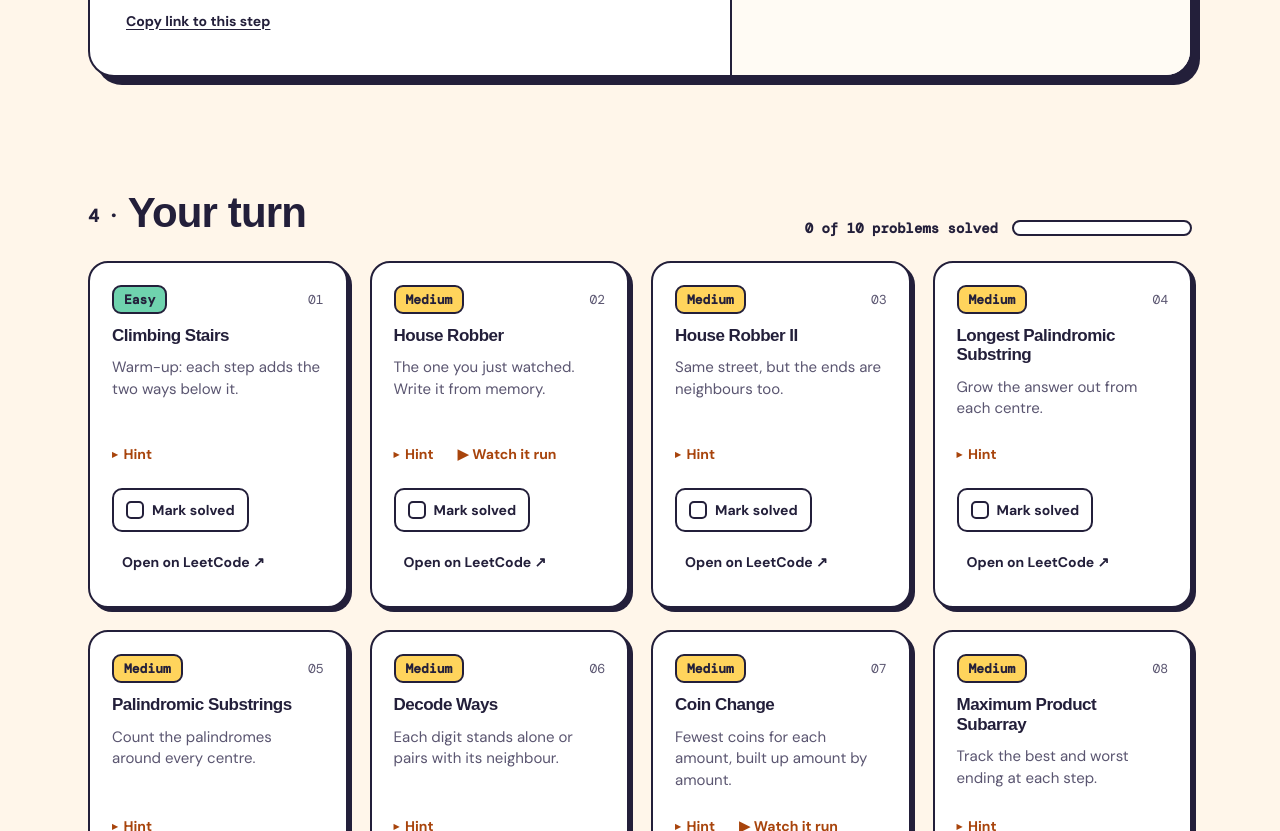
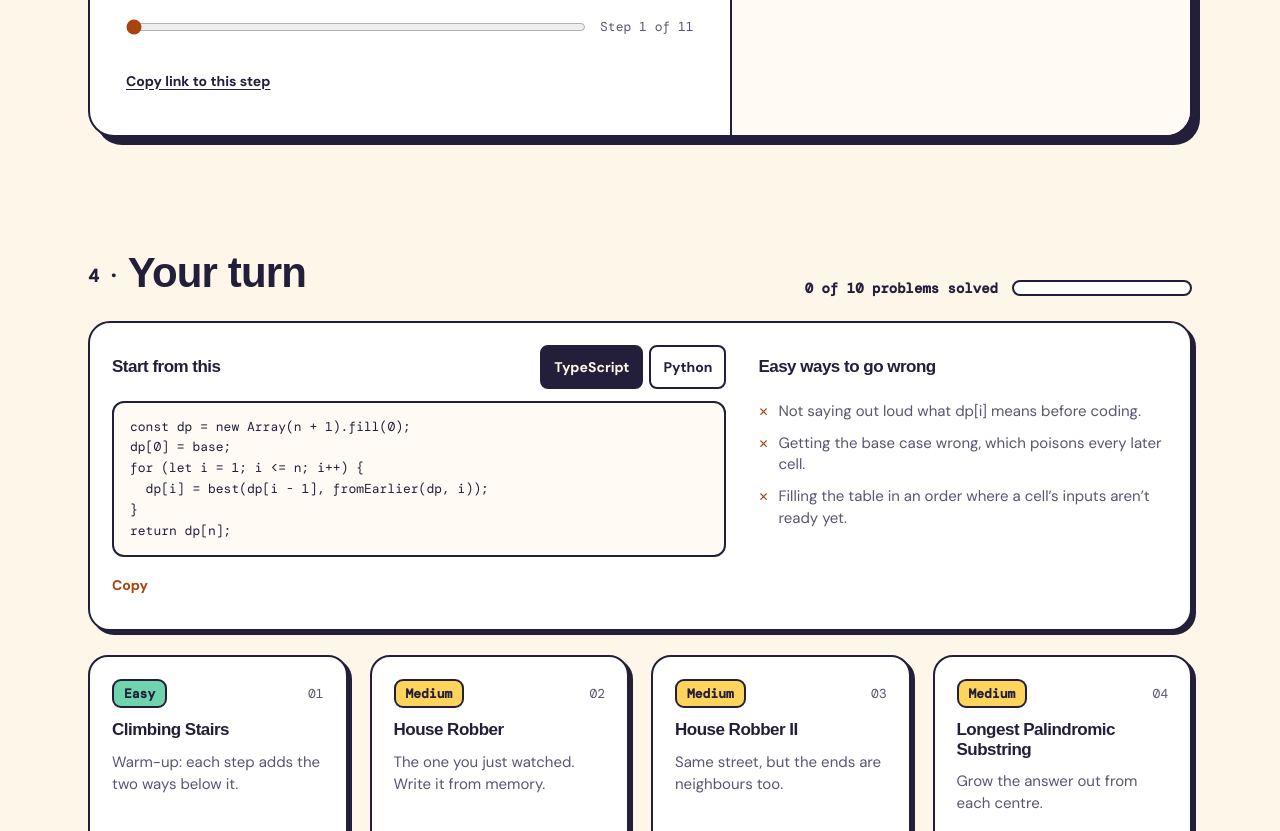
Before and after one commit to rohan-ahire1/pointer, a Next.js app: page /patterns/1-d-dp in a window 1280 px wide. Shown: the part 1892-2723 px from the top of the page. Built offline with nearby package versions, Linux system fonts and the light colour scheme; a web font is replaced by a local one.

Commit message:
Add a code template and common mistakes to each lesson

```diff
--- a/app/patterns/[slug]/page.tsx
+++ b/app/patterns/[slug]/page.tsx
@@ -2,13 +2,16 @@ import type { Metadata } from "next";
 import { notFound } from "next/navigation";
 import { getPattern, getPatterns, getPatternGroups, problemsForPattern, PATTERN_GROUPS } from "@/content";
 import { getAdjacentPatterns } from "@/lib/pattern-nav";
-import { VisualizerById } from "@/visualizers/player/VisualizerById";
+import { LessonVisualizers } from "@/visualizers/player/LessonVisualizers";
 import { LessonNav } from "@/components/Lesson/LessonNav/LessonNav";
 import { LessonHero } from "@/components/Lesson/LessonHero/LessonHero";
 import { LessonWatch } from "@/components/Lesson/LessonWatch/LessonWatch";
 import { SolveSection } from "@/components/Lesson/SolveSection/SolveSection";
+import { PATTERN_GUIDES } from "@/content/guides";
 import { UpNextCard } from "@/components/Lesson/UpNextCard/UpNextCard";
 import { SoonLesson } from "@/components/Lesson/SoonLesson/SoonLesson";
+import { JsonLd } from "@/components/JsonLd/JsonLd";
+import { SITE_URL } from "@/lib/site";
 import styles from "./page.module.css";
 
 type PatternPageProps = {
@@ -54,8 +57,36 @@ export default async function PatternPage({ params }: PatternPageProps) {
   const problems = problemsForPattern(pattern.slug);
   const groups = getPatternGroups();
 
+  const url = `${SITE_URL}/patterns/${pattern.slug}`;
+
   return (
     <div className={styles.page}>
+      <JsonLd
+        data={{
+          "@context": "https://schema.org",
+          "@graph": [
+            {
+              "@type": "LearningResource",
+              name: `${pattern.name} coding interview pattern`,
+              description: pattern.analogy,
+              url,
+              learningResourceType: "Lesson",
+              teaches: pattern.name,
+              timeRequired: `PT${pattern.minutes}M`,
+              isAccessibleForFree: true,
+              inLanguage: "en",
+            },
+            {
+              "@type": "BreadcrumbList",
+              itemListElement: [
+                { "@type": "ListItem", position: 1, name: "Home", item: SITE_URL },
+                { "@type": "ListItem", position: 2, name: "Patterns", item: `${SITE_URL}/patterns` },
+                { "@type": "ListItem", position: 3, name: pattern.name, item: url },
+              ],
+            },
+          ],
+        }}
+      />
       <LessonNav
         patternSlug={pattern.slug}
         patternName={pattern.name}
@@ -81,12 +112,14 @@ export default async function PatternPage({ params }: PatternPageProps) {
               <kbd className={styles.key}>→</kbd> step
               <kbd className={styles.key}>Space</kbd> play
               <kbd className={styles.key}>R</kbd> reset
+              <kbd className={styles.key}>Home</kbd>
+              <kbd className={styles.key}>End</kbd> jump
             </div>
           </div>
-          <VisualizerById id={pattern.visualizer} />
+          <LessonVisualizers ids={[pattern.visualizer, ...(pattern.moreVisualizers ?? [])]} />
         </section>
 
-        <SolveSection problems={problems} />
+        <SolveSection problems={problems} patternName={pattern.name} guide={PATTERN_GUIDES[pattern.slug]} />
 
         <UpNextCard totalPatterns={totalPatterns} prev={prev} next={next} />
       </div>
--- /dev/null
+++ b/components/CodeLangToggle/CodeLangToggle.module.css
@@ -0,0 +1,30 @@
+.group {
+  display: inline-flex;
+  gap: 6px;
+}
+
+.option,
+.optionActive {
+  min-height: 44px;
+  padding: 0 12px;
+  border: var(--border);
+  border-radius: var(--radius-chip);
+  font-size: 14px;
+  font-weight: 700;
+  color: var(--ink);
+  background: var(--card);
+  transition:
+    background-color var(--dur-fast) var(--ease-out),
+    color var(--dur-fast) var(--ease-out);
+}
+
+.optionActive {
+  background: var(--inverse-bg);
+  color: var(--inverse-fg);
+}
+
+@media (hover: hover) {
+  .option:hover {
+    background: var(--tint-cream);
+  }
+}
--- /dev/null
+++ b/components/CodeLangToggle/CodeLangToggle.tsx
@@ -0,0 +1,27 @@
+"use client";
+
+import { CODE_LANG_LABELS, setCodeLang, useCodeLang, type CodeLang } from "@/lib/code-lang";
+import styles from "./CodeLangToggle.module.css";
+
+const CODE_LANGS = Object.keys(CODE_LANG_LABELS) as CodeLang[];
+
+/** Picks TypeScript or Python for every code panel on the site at once. */
+export function CodeLangToggle() {
+  const lang = useCodeLang();
+
+  return (
+    <div role="group" aria-label="Code language" className={styles.group}>
+      {CODE_LANGS.map((option) => (
+        <button
+          key={option}
+          type="button"
+          aria-pressed={lang === option}
+          onClick={() => setCodeLang(option)}
+          className={lang === option ? styles.optionActive : styles.option}
+        >
+          {CODE_LANG_LABELS[option]}
+        </button>
+      ))}
+    </div>
+  );
+}
--- a/components/Lesson/LessonHero/LessonHero.tsx
+++ b/components/Lesson/LessonHero/LessonHero.tsx
@@ -43,6 +43,8 @@ export function LessonHero({ pattern, groupLabel }: LessonHeroProps) {
           <span>Needs: {pattern.needs.join(", ")}</span>
           <span aria-hidden="true">·</span>
           <span>Time {pattern.complexity}</span>
+          <span aria-hidden="true">·</span>
+          <span>Space {pattern.space}</span>
         </div>
       </div>
 
--- /dev/null
+++ b/components/Lesson/PatternTemplate/PatternTemplate.module.css
@@ -0,0 +1,66 @@
+.card {
+  display: grid;
+  grid-template-columns: minmax(0, 1fr);
+  gap: 24px;
+  padding: 22px;
+  background: var(--card);
+  border: var(--border);
+  border-radius: var(--radius-card);
+  box-shadow: var(--shadow-md);
+}
+
+@media (min-width: 900px) {
+  .card {
+    grid-template-columns: minmax(0, 3fr) minmax(0, 2fr);
+    gap: 32px;
+  }
+}
+
+.codeColumn {
+  min-width: 0;
+  display: flex;
+  flex-direction: column;
+  gap: 12px;
+}
+
+.pitfallsColumn {
+  display: flex;
+  flex-direction: column;
+  gap: 12px;
+}
+
+.head {
+  display: flex;
+  flex-wrap: wrap;
+  align-items: center;
+  justify-content: space-between;
+  gap: 8px 12px;
+}
+
+.heading {
+  margin: 0;
+  font-size: 17px;
+  font-weight: 700;
+  line-height: 44px;
+}
+
+.pitfalls {
+  display: flex;
+  flex-direction: column;
+  gap: 10px;
+}
+
+.pitfall {
+  display: flex;
+  gap: 10px;
+  font-size: 15px;
+  line-height: 1.45;
+  color: var(--muted);
+}
+
+.mark {
+  flex-shrink: 0;
+  font-size: 12px;
+  line-height: 22px;
+  color: var(--pen);
+}
--- /dev/null
+++ b/components/Lesson/PatternTemplate/PatternTemplate.tsx
@@ -0,0 +1,37 @@
+import type { PatternGuide } from "@/content/guides";
+import { CodeLangToggle } from "@/components/CodeLangToggle/CodeLangToggle";
+import { PatternCode } from "@/components/PatternCode/PatternCode";
+import styles from "./PatternTemplate.module.css";
+
+type PatternTemplateProps = {
+  guide: PatternGuide;
+  patternName: string;
+};
+
+/** The reusable half of a lesson: a skeleton to start from and the usual mistakes. */
+export function PatternTemplate({ guide, patternName }: PatternTemplateProps) {
+  return (
+    <div className={styles.card}>
+      <div className={styles.codeColumn}>
+        <div className={styles.head}>
+          <h3 className={`soft ${styles.heading}`}>Start from this</h3>
+          <CodeLangToggle />
+        </div>
+        <PatternCode template={guide.template} patternName={patternName} />
+      </div>
+      <div className={styles.pitfallsColumn}>
+        <h3 className={`soft ${styles.heading}`}>Easy ways to go wrong</h3>
+        <ul className={styles.pitfalls}>
+          {guide.pitfalls.map((pitfall) => (
+            <li key={pitfall} className={styles.pitfall}>
+              <span aria-hidden="true" className={styles.mark}>
+                ✕
+              </span>
+              {pitfall}
+            </li>
+          ))}
+        </ul>
+      </div>
+    </div>
+  );
+}
--- a/components/Lesson/SolveSection/SolveSection.module.css
+++ b/components/Lesson/SolveSection/SolveSection.module.css
@@ -3,6 +3,8 @@
   flex-direction: column;
   gap: 24px;
   padding-top: 72px;
+  /* Tab jumps land on the heading, like the other sections. */
+  scroll-margin-top: -72px;
 }
 
 .head {
@@ -75,6 +77,29 @@
   }
 }
 
+/* The section's flex gap would otherwise leave a hole under the grid. */
+.status:empty {
+  margin-top: -24px;
+}
+
+.complete {
+  margin: 0;
+  padding: 14px 18px;
+  background: var(--tint-mint);
+  border: var(--border);
+  border-radius: 14px;
+  font-size: 16px;
+  font-weight: 700;
+  animation: complete-in var(--dur-slow) var(--ease-out);
+}
+
+@keyframes complete-in {
+  from {
+    transform: scale(0.96);
+    opacity: 0;
+  }
+}
+
 /* Motion: the bar fills up when it first appears and glides to its new
    length when a problem is marked solved. */
 .progressFill {
--- a/components/Lesson/SolveSection/SolveSection.tsx
+++ b/components/Lesson/SolveSection/SolveSection.tsx
@@ -1,19 +1,25 @@
 "use client";
 
+import Link from "next/link";
 import type { Problem } from "@/content";
+import type { PatternGuide } from "@/content/guides";
 import { useProgress } from "@/lib/progress";
+import { PatternTemplate } from "@/components/Lesson/PatternTemplate/PatternTemplate";
 import { ProblemCard } from "@/components/Lesson/ProblemCard/ProblemCard";
 import styles from "./SolveSection.module.css";
 
 type SolveSectionProps = {
   problems: Problem[];
+  patternName: string;
+  guide?: PatternGuide;
 };
 
-/** The Solve section (design/mocks/C2-Pattern.dc.html #solve): progress bar + problem cards. */
-export function SolveSection({ problems }: SolveSectionProps) {
+/** The Solve section (design/mocks/C2-Pattern.dc.html #solve): progress bar, a template to start from and problem cards. */
+export function SolveSection({ problems, patternName, guide }: SolveSectionProps) {
   const { progress } = useProgress();
   const done = problems.filter((p) => progress.solved[p.slug]).length;
   const pct = problems.length > 0 ? Math.round((done / problems.length) * 100) : 0;
+  const complete = problems.length > 0 && done === problems.length;
 
   return (
     <section id="solve" aria-labelledby="solve-h" className={styles.section}>
@@ -37,11 +43,21 @@ export function SolveSection({ problems }: SolveSectionProps) {
           </div>
         </div>
       </div>
+      {guide && <PatternTemplate guide={guide} patternName={patternName} />}
       <ol className={styles.grid}>
         {problems.map((problem, index) => (
           <ProblemCard key={problem.slug} problem={problem} index={index + 1} />
         ))}
       </ol>
+      {/* Always mounted, so screen readers announce it when the last problem is ticked. */}
+      <div role="status" className={styles.status}>
+        {complete && (
+          <p className={styles.complete}>
+            <span aria-hidden="true">✓ </span>All {problems.length} solved. They&apos;ll come back in your{" "}
+            <Link href="/progress#review">review queue</Link> so they stick.
+          </p>
+        )}
+      </div>
     </section>
   );
 }
--- /dev/null
+++ b/components/PatternCode/PatternCode.module.css
@@ -0,0 +1,54 @@
+.root {
+  min-width: 0;
+  display: flex;
+  flex-direction: column;
+  gap: 6px;
+}
+
+.code {
+  margin: 0;
+  padding: 14px 16px;
+  overflow-x: auto;
+  background: var(--card-2);
+  border: var(--border);
+  border-radius: 12px;
+  font-family: var(--font-mono);
+  font-size: 13px;
+  line-height: 1.6;
+  color: var(--ink);
+  tab-size: 2;
+}
+
+.code code {
+  font: inherit;
+}
+
+.footer {
+  display: flex;
+  align-items: center;
+  gap: 8px;
+}
+
+.copy {
+  min-height: 44px;
+  padding: 0 8px;
+  margin-left: -8px;
+  background: none;
+  border: 0;
+  border-radius: 10px;
+  font-size: 14px;
+  font-weight: 700;
+  color: var(--pen);
+  transition: background-color var(--dur-fast) var(--ease-out);
+}
+
+@media (hover: hover) {
+  .copy:hover {
+    background: var(--tint-cream);
+  }
+}
+
+.status {
+  font-size: 13px;
+  color: var(--muted);
+}
--- /dev/null
+++ b/components/PatternCode/PatternCode.tsx
@@ -0,0 +1,49 @@
+"use client";
+
+import { useState } from "react";
+import { CODE_LANG_LABELS, useCodeLang } from "@/lib/code-lang";
+import type { PatternGuide } from "@/content/guides";
+import styles from "./PatternCode.module.css";
+
+type PatternCodeProps = {
+  template: PatternGuide["template"];
+  patternName: string;
+};
+
+/** A pattern's code skeleton in the reader's language, with a copy button. */
+export function PatternCode({ template, patternName }: PatternCodeProps) {
+  const lang = useCodeLang();
+  const [copyStatus, setCopyStatus] = useState("");
+  const code = template[lang];
+
+  async function copy() {
+    try {
+      await navigator.clipboard.writeText(code);
+      setCopyStatus("Copied");
+    } catch {
+      setCopyStatus("Copy blocked. Select the code instead.");
+    }
+  }
+
+  return (
+    <div className={styles.root}>
+      {/* Long lines scroll, so the block has to be reachable by keyboard. */}
+      <pre tabIndex={0} aria-label={`${patternName} template in ${CODE_LANG_LABELS[lang]}`} className={styles.code}>
+        <code>{code}</code>
+      </pre>
+      <div className={styles.footer} data-no-print>
+        <button
+          type="button"
+          onClick={copy}
+          aria-label={`Copy the ${patternName} template`}
+          className={styles.copy}
+        >
+          Copy
+        </button>
+        <span role="status" className={styles.status}>
+          {copyStatus}
+        </span>
+      </div>
+    </div>
+  );
+}
```
Also changed, not shown: visualizers/player/VisualizerById.tsx (deleted, +0 -20 lines).
